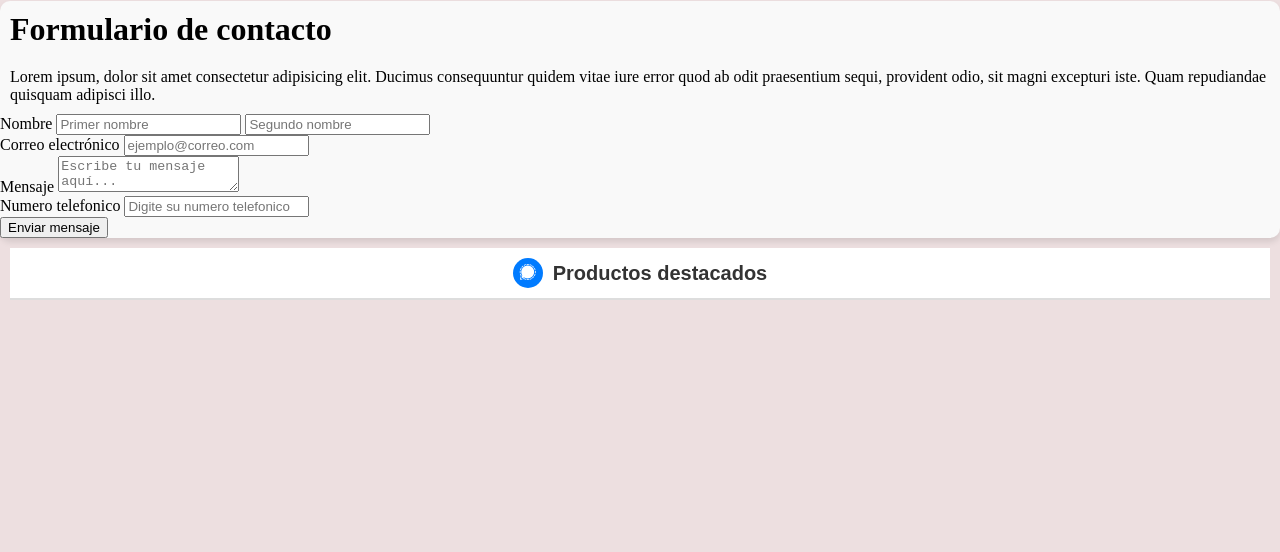
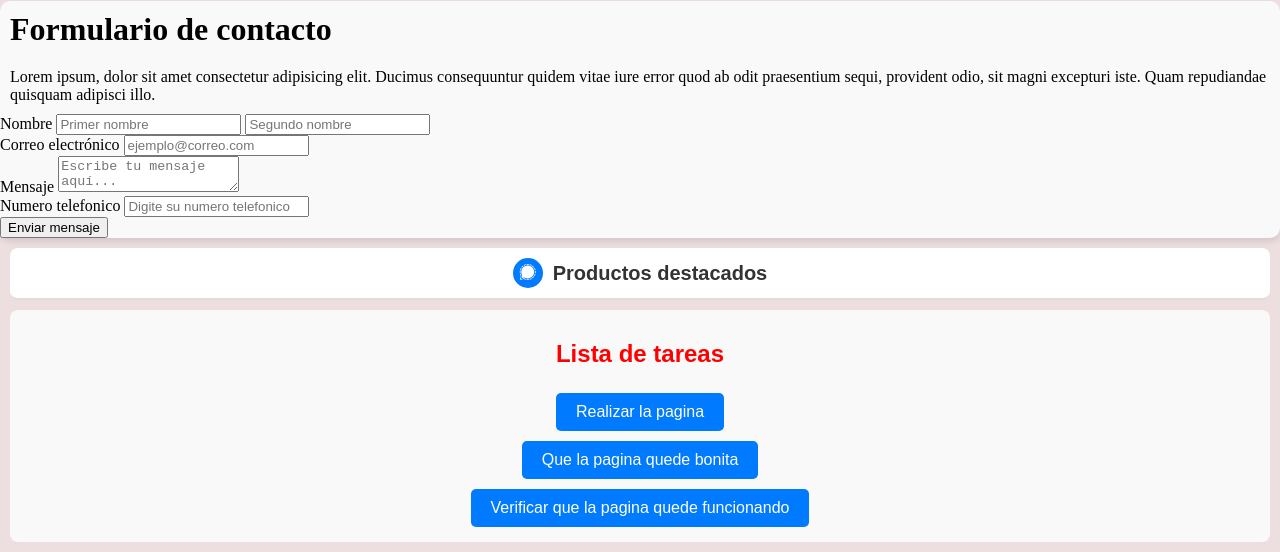
Before and after one commit to Edmantilla/Flexbox-bem, a plain HTML site: page index.html in a window 1280 px wide. Shown: the part 1551-2103 px from the top of the page. Before the commit the page ends 1861 px from the top, so only its background shows below. Drawn offline with nearby package versions, Linux system fonts and the light colour scheme.

Commit message:
Se realizo la lista de tareas

```diff
--- a/index.html
+++ b/index.html
@@ -73,5 +73,12 @@
         <div class="section-header__text">Productos destacados</div>
     </div>
 
+    <ul class="lista__tareas">
+        <h2 class="lista__tareas-titulo">Lista de tareas</h2>
+        <li class="lista__tareas-items">Realizar la pagina </li>
+        <li class="lista__tareas-items">Que la pagina quede bonita </Q></li>
+        <li class="lista__tareas-items">Verificar que la pagina quede funcionando</li>
+    </ul>
+
 </body>
 </html>
--- a/styles.css
+++ b/styles.css
@@ -6,6 +6,7 @@ body{
     background-color: #EDDFE0;
 }
 .Navbar{
+    border-radius: 8px;
     margin: 10px;
     background-color: aqua;
     width: 99%;
@@ -136,6 +137,7 @@ body{
     .section-header {
         margin: 10px;
         background-color: white;
+        border-radius: 8px;
       display: flex;
       align-items: center;
       justify-content: center;
@@ -163,3 +165,36 @@ body{
       font-weight: bold;
       color: #333;
     }
+
+     .lista__tareas {
+      display: flex;
+      flex-direction: column;
+      align-items: center; /* Centrado vertical */
+      list-style: none;
+      padding: 0px;
+      margin: 10px;
+      background-color: #f9f9f9;
+      border-radius: 8px;
+      padding: 10px;
+      font-family: Arial, sans-serif;
+    }
+
+    .lista__tareas-titulo{
+        margin: 20px;
+        color: red;
+    }
+
+    .lista__tareas-items {
+        margin: 5px;
+      background-color: #007bff;
+      color: white;
+      padding: 10px 20px;
+      border-radius: 5px;
+      text-align: center;
+      min-width: 100px;
+      transition: background 0.3s ease;
+    }
+
+    .lista__tareas-items:hover {
+      background-color: #0056b3;
+    }
```
